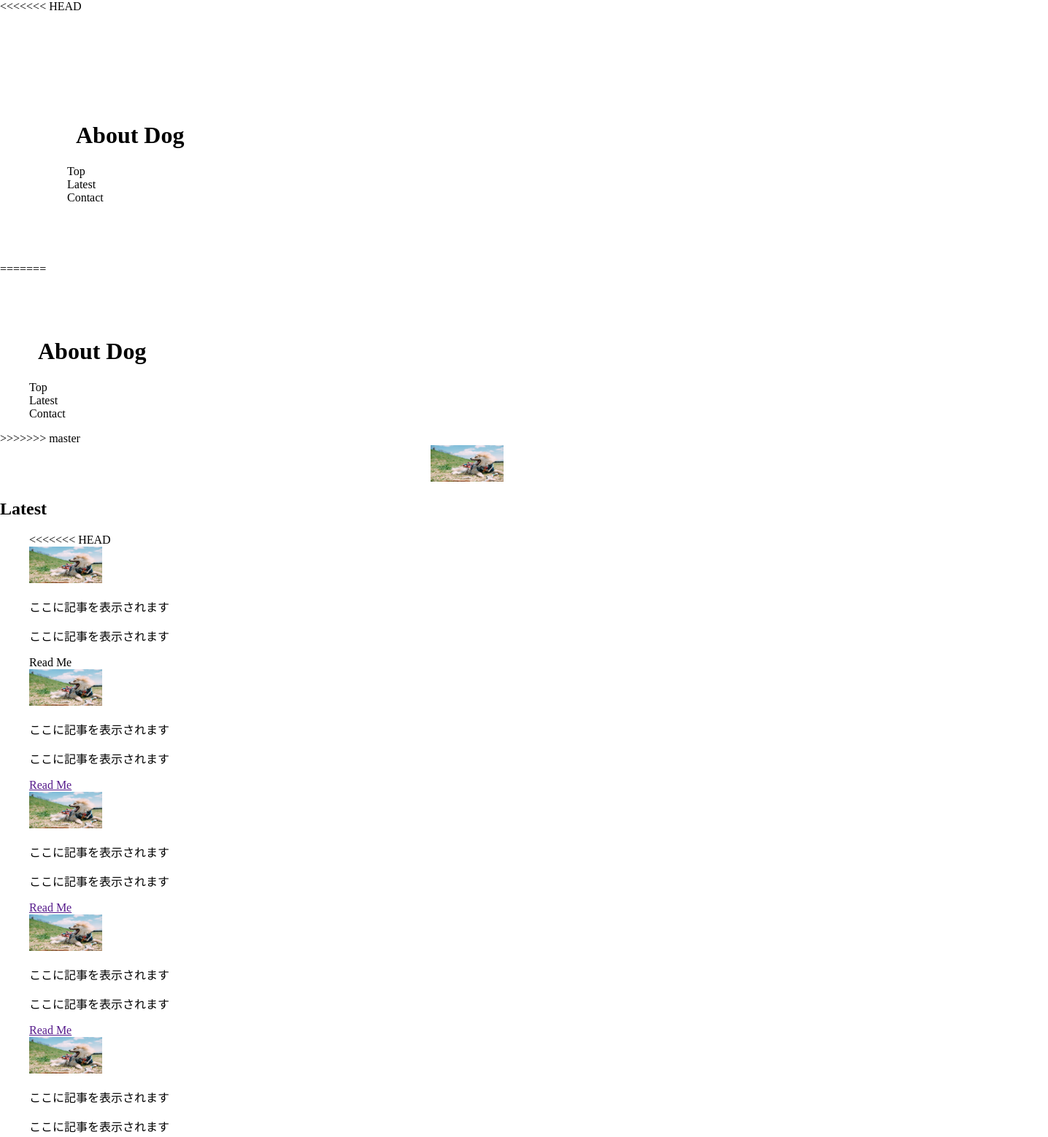
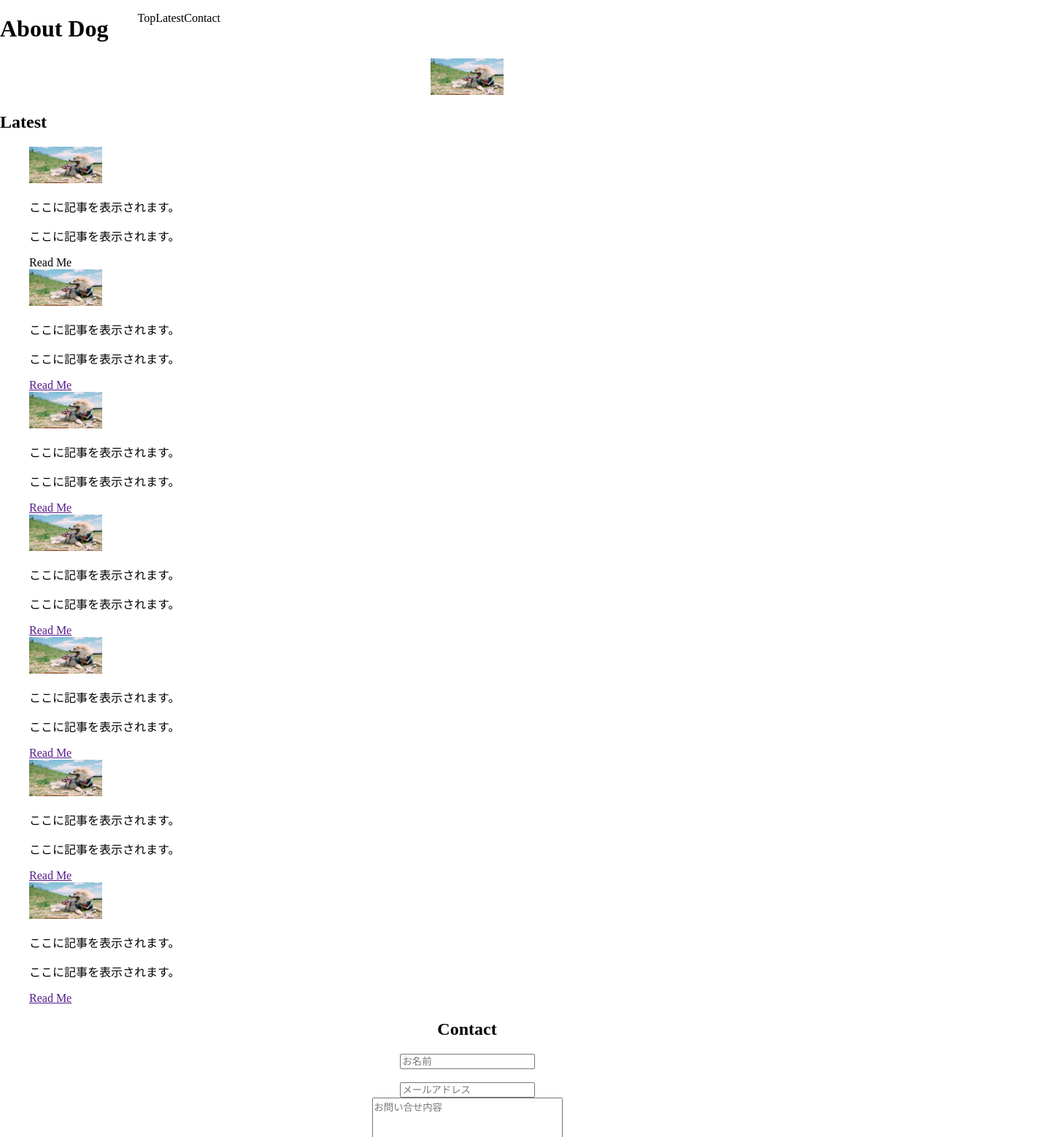
Before and after one commit to mc0553/teamAKIRA, a plain HTML site: page index.html in a window 1280 px wide. Shown: the top 1558 px of the page at 73% size, 1436 px wide, since content can reach past the window. Drawn offline with Linux system fonts and the light colour scheme.

Commit message:
no message

```diff
--- a/index.html
+++ b/index.html
@@ -10,22 +10,6 @@
 </head>
 
 <body>
-<<<<<<< HEAD
-    <header id="top">
-        <div class="topbar">
-            <div class="topHeader">
-                <h1>About Dog</h1>
-            </div>
-            <div class="menu">
-                <ul>
-                    <li>Top</li>
-                    <li>Latest</li>
-                    <li>Contact</li>
-                </ul>
-            </div>
-
-        </div>
-=======
     <header id="top">
 
         <div class="topmenu">
@@ -41,7 +25,6 @@
             </ul>
         </div>
         </div>
->>>>>>> master
 
         <div class="mainpic">
             <img src="img/dog.jpg" alt="">
@@ -51,43 +34,6 @@
     <div class="latest">
         <h2>Latest</h2>
         <ul class="img-box">
-<<<<<<< HEAD
-            <li><img src="img/dog.jpg" alt="">
-                <p>ここに記事を表示されます</p>
-                <p>ここに記事を表示されます</p>
-
-                <a href=""></a>Read Me</a>
-
-            <li><img src="img/dog.jpg" alt="">
-                <p>ここに記事を表示されます</p>
-                <p>ここに記事を表示されます</p>
-                <a href="">Read Me</a>
-
-            <li><img src="img/dog.jpg" alt="">
-                <p>ここに記事を表示されます</p>
-                <p>ここに記事を表示されます</p>
-                <a href="">Read Me</a>
-
-            <li><img src="img/dog.jpg" alt="">
-                <p>ここに記事を表示されます</p>
-                <p>ここに記事を表示されます</p>
-                <a href="">Read Me</a>
-
-            <li><img src="img/dog.jpg" alt="">
-                <p>ここに記事を表示されます</p>
-                <p>ここに記事を表示されます</p>
-                <a href="">Read Me</a>
-
-            <li><img src="img/dog.jpg" alt="">
-                <p>ここに記事を表示されます</p>
-                <p>ここに記事を表示されます</p>
-                <a href="">Read Me</a>
-
-            <li><img src="img/dog.jpg" alt="">
-                <p>ここに記事を表示されます</p>
-                <p>ここに記事を表示されます</p>
-                <a href="">Read Me</a>
-=======
               <li><img src="img/dog.jpg" alt="">
                  <p>ここに記事を表示されます。</p>
                  <p>ここに記事を表示されます。</p>
@@ -123,7 +69,6 @@
                 <p>ここに記事を表示されます。</p>
                 <p>ここに記事を表示されます。</p>
                 <a href="">Read Me</a>
->>>>>>> master
 
         </ul>
 
@@ -144,17 +89,10 @@
 
     </div>
 
-<<<<<<< HEAD
-    <footer>
-        <p>@2019 ALL RIGHT RESERVED</p>
-    </footer>
-
-=======
 <footer>
     <p>@ 2019 ALL RIGHT RESERVED</p>
 </footer>
 
->>>>>>> master
 
 </body>
 
--- a/style.css
+++ b/style.css
@@ -4,18 +4,19 @@ body{
     /* font-family: ヒラギノ角ゴ ProN; */
     font-family: 'Hiragino Kaku Gothic ProN';
 }
+header{
+    width: 100%;
+}
 
-header .topbar{
+header .topmenu{
     width: 100%;
-    padding: 64px 52px;
+    display: flex;
 }
-header .topHeader{
-    width: 100%;
-    padding: 64px 52px;
+.topHeader{
+    left: 52px;
 }
-header .topbar{
-    width: 100%;
-    padding: 64px 52px;
+.sidenav ul{
+    display: flex;
 }
 
 
```
